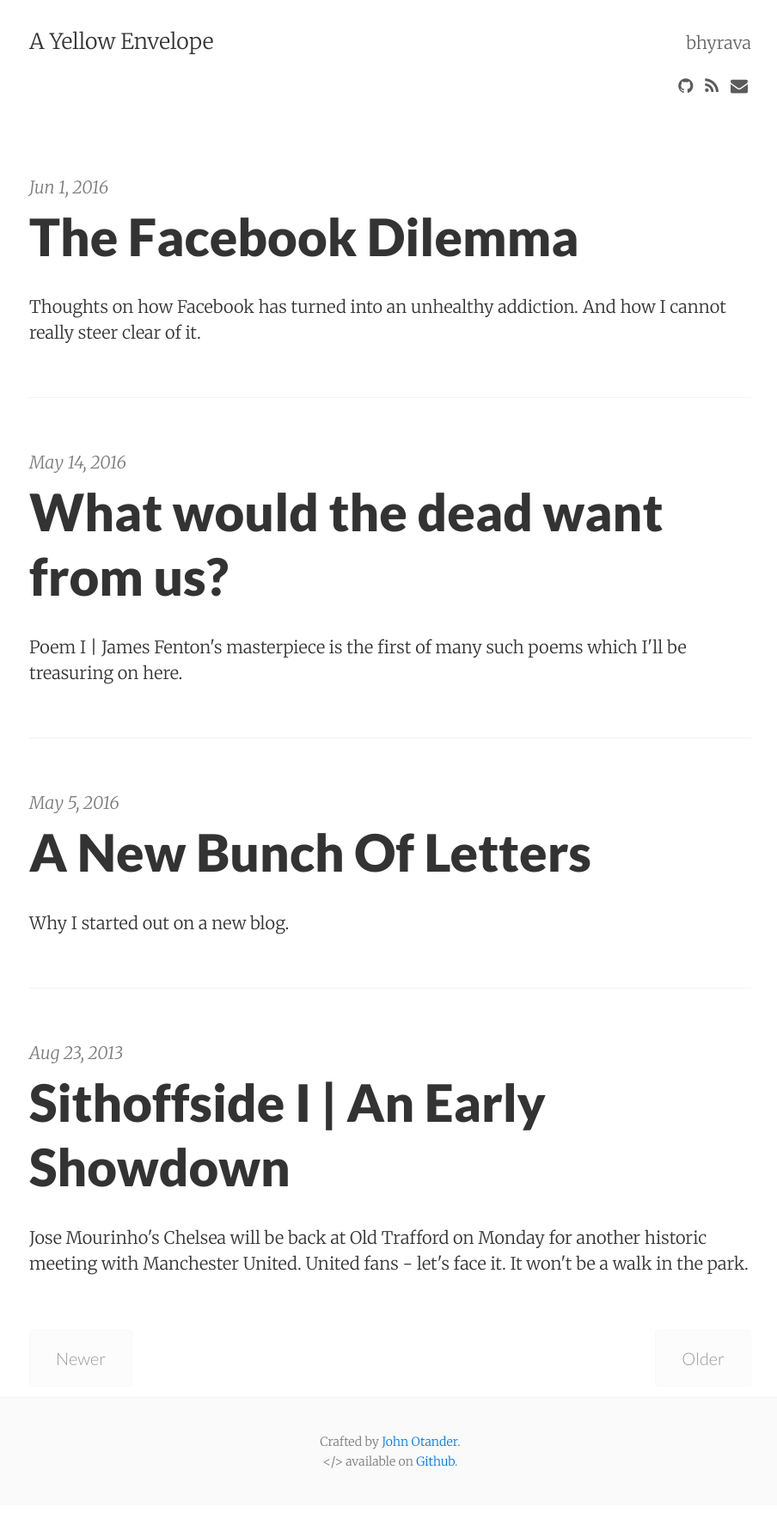
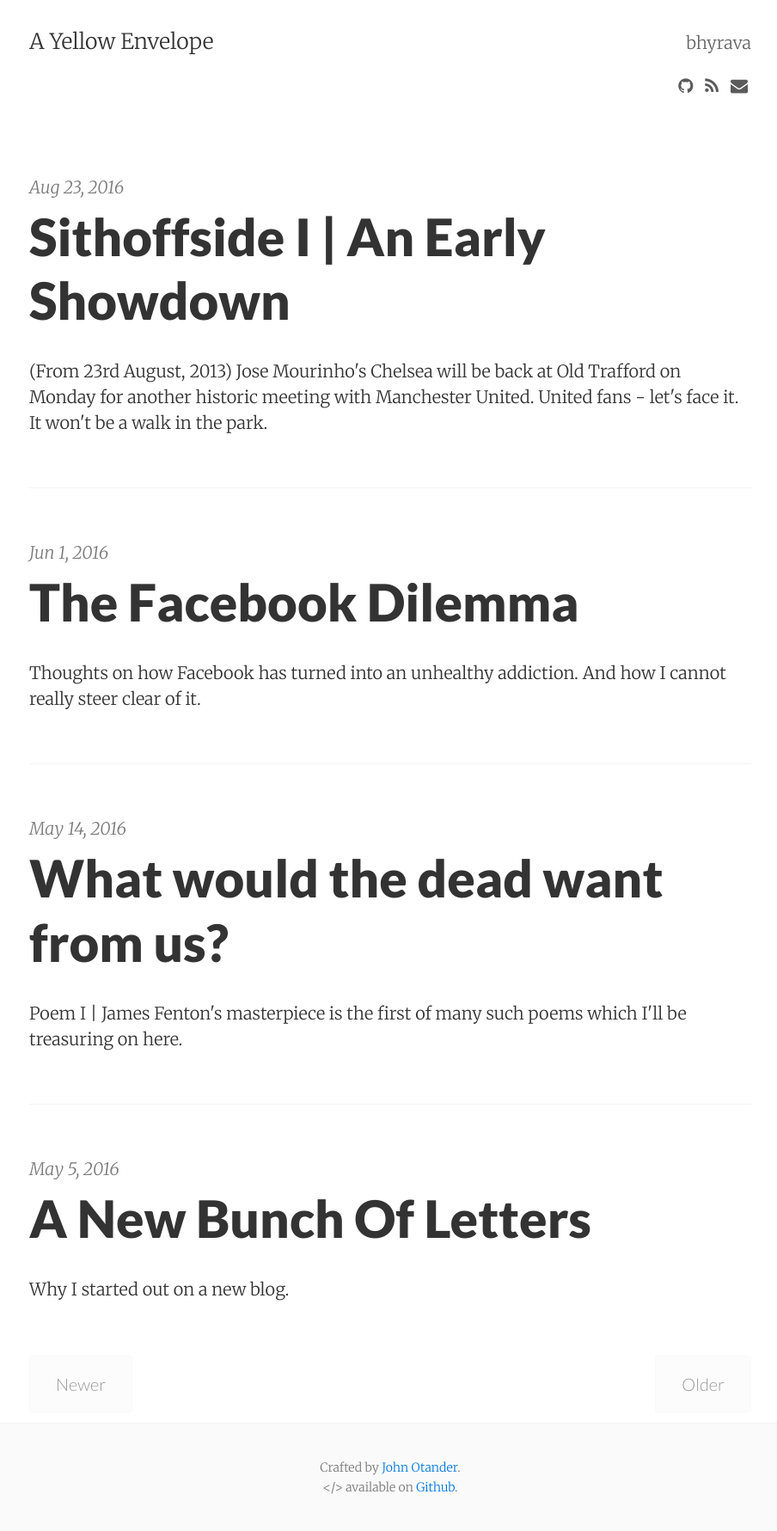
Before and after one commit to capt-stark/write, a Jekyll site: the page built from index.html, in a window 1280 px wide. Shown: the whole page at 86% size, without its empty margins (186-1090 px from the left). Built offline with Jekyll 4.4.1, drawn with Linux system fonts in a browser that asks for light colours; nearby versions of some CDN libraries; the list of posts is cut into pages by our own code; before the commit the page ends 1751 px from its top, so only the background shows below that.

Commit message:
Add SO1 | Correct Date

```diff
--- a/_posts/2013-07-04-so1.md
+++ b/_posts/2013-08-23-so1.md
@@ -1,8 +1,8 @@
 ---
 layout:     post
 title:      Sithoffside I | An Early Showdown
-date:       2013-08-23 08:40:00
-summary:    Jose Mourinho's Chelsea will be back at Old Trafford on Monday for another historic meeting with Manchester United. United fans - let's face it. It won't be a walk in the park.
+date:       2016-08-23 08:40:00
+summary:    <emphasis>(From 23rd August, 2013)</emphasis> Jose Mourinho's Chelsea will be back at Old Trafford on Monday for another historic meeting with Manchester United. United fans - let's face it. It won't be a walk in the park.
 categories: football
 ---
 
```
